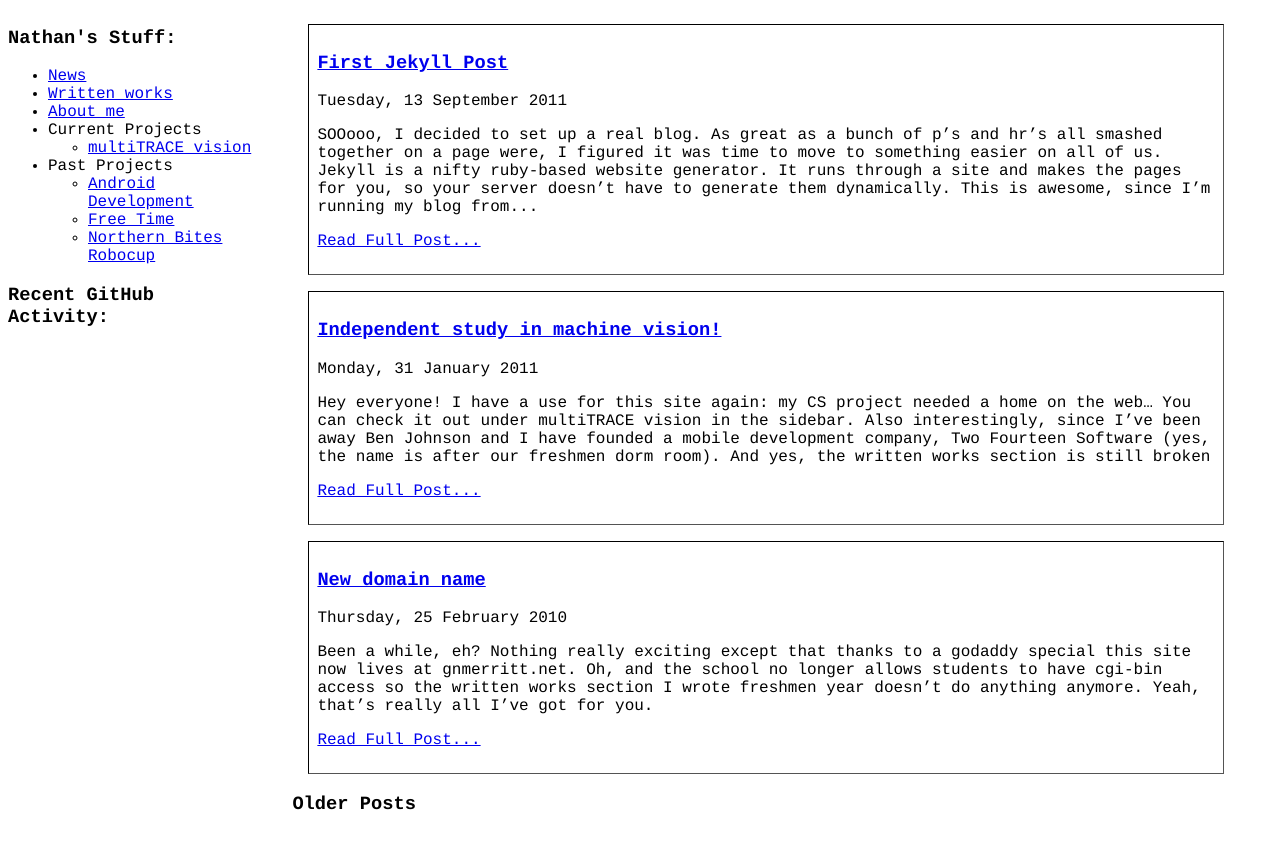
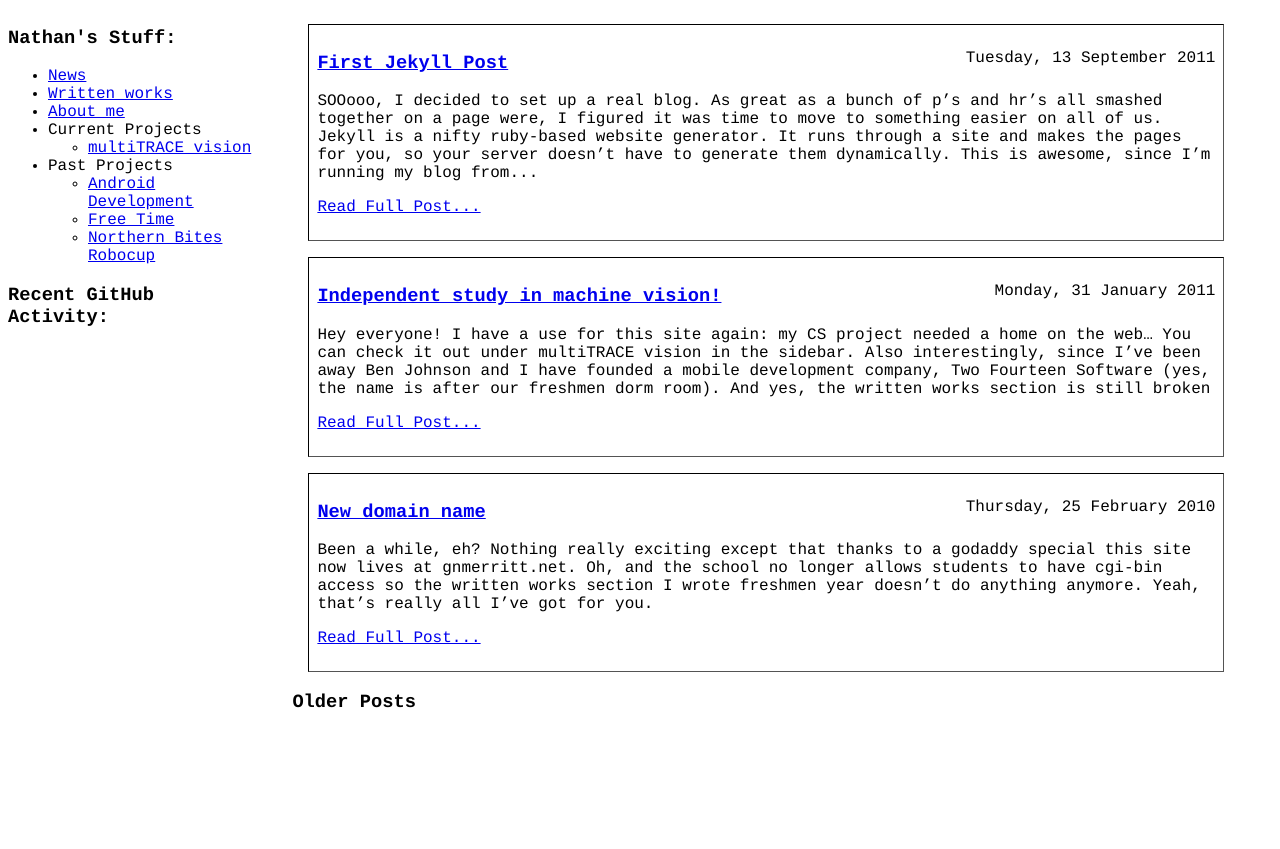
Before and after one commit to gnmerritt/gnmerritt.net, a Jekyll site: the page built from index.markdown, in a window 1280 px wide. Shown: the top 849 px of the page. Built offline with Jekyll 4.4.1, drawn with Linux system fonts in a browser that asks for light colours.

Commit message:
I suck...

```diff
--- a/css/blog.css
+++ b/css/blog.css
@@ -6,15 +6,14 @@ nav.left { width:20%; float:left; }
 
 #content { width:75%; float:left; margin-left:2.5%; border-top:30px; border-bottom:30px; }
 #content h4 { text-align: right; }
-#content p { }
 
-.post { border:1px inset black; margin:1em; padding:0.5em; ]
-h3.post { float:left; } /* title */
-.post.date { float:right; } /* date */
-.post.preview { clear:both; }
-.post.body { clear:both; }
-.post.related { }
-.post.more { }
+.post { border:1px inset black; margin:1em; padding:0.5em; }
+.post h3 { float:left; } /* title */
+.post .date { float:right; } /* date */
+.post .preview { clear:both; }
+.post .body { clear:both; }
+.post .related { }
+.post .more { }
 
 #footer { margin:0 50px; clear:both; }
 
```
